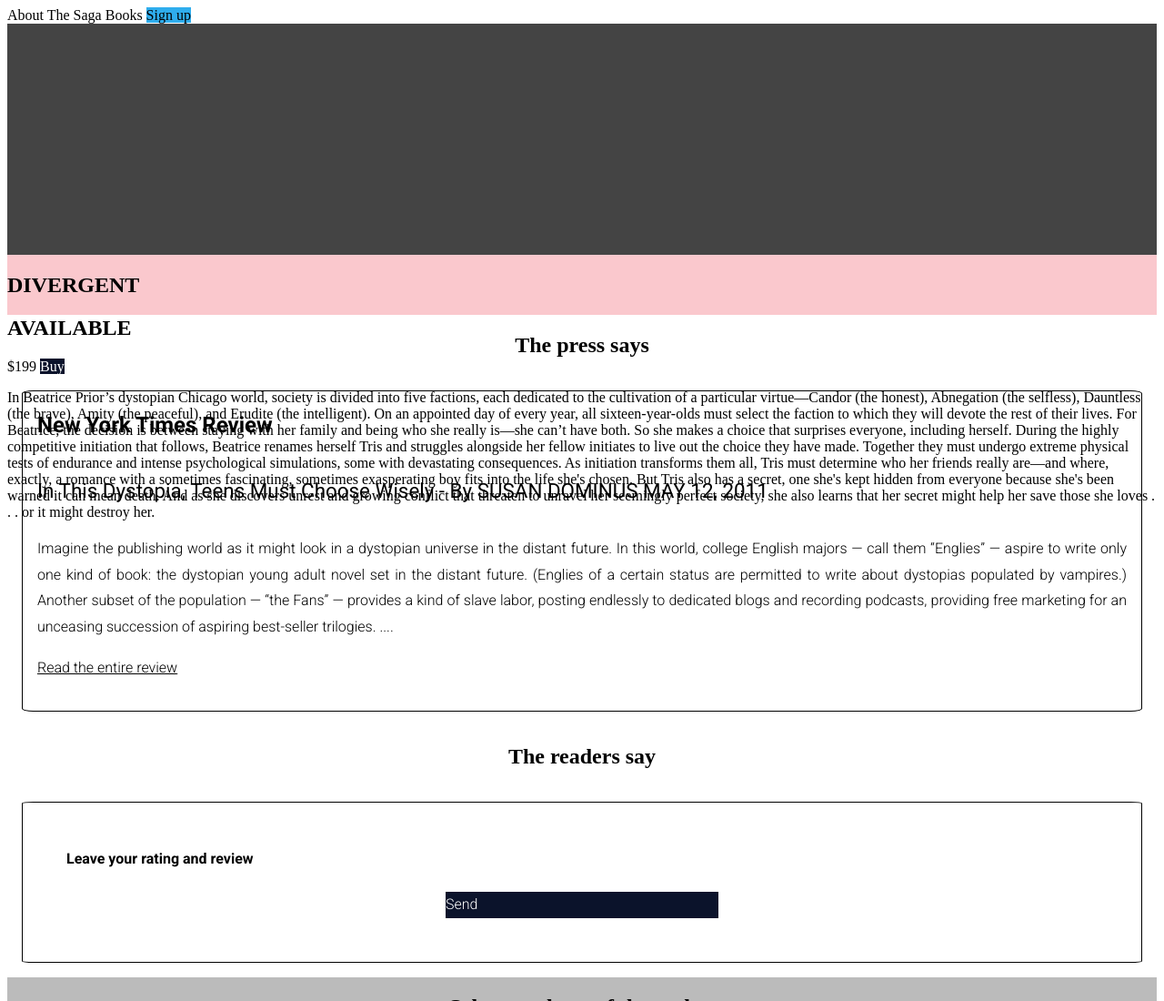
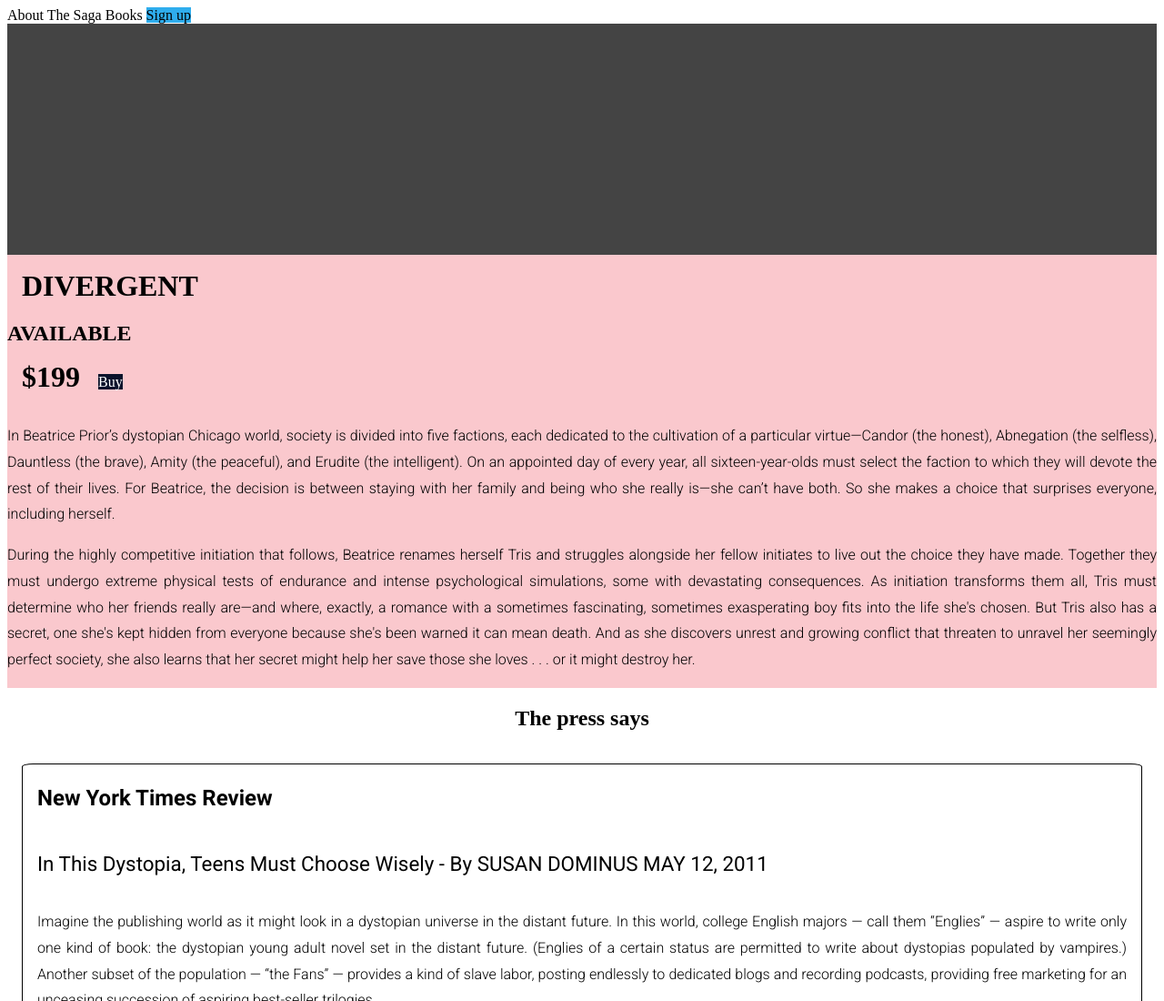
Before and after one commit to fedeagripa/polymer_ui, a website: page Demo/show.html in a window 1280 px wide. Shown: the top 1100 px of the page at 91% size. Drawn offline with Linux system fonts and the light colour scheme; files whose address does not match are found by name.

Commit message:
almost :)

```diff
--- a/Demo/show.html
+++ b/Demo/show.html
@@ -39,7 +39,6 @@
         }
         .book-detail{
             background-color: #fac8cd;
-            height: 20rem;
         }
 
         #example-full-height-container {
@@ -134,6 +133,13 @@
             line-height: 1.4;
         }
 
+        .book-spec{
+            text-align: justify;
+            font-family: Roboto;
+            line-height: 1.8;
+            font-weight: 300;
+        }
+
     </style>
     <style is="custom-style" include="iron-flex iron-flex-alignment"></style>
 
@@ -153,7 +159,7 @@
     </paper-header-panel>
 </div>
 <!--BOOK DETAIL START-->
-<div class="layout horizontal book-detail">
+<div class="layout horizontal book-detail" style="min-height:">
     <iron-grid>
     <div class="m2">
         <div id="example-full-height-container2">
@@ -162,14 +168,17 @@
     </div>
     <div class="xs10">
         <div class="xs12">
-            <div class="xs6"><h2>DIVERGENT</h2></div>
-            <div class="xs6" ><h2>AVAILABLE</h2></div>
-            <div class="xs12" ><span>$199</span></div>
-            <div class="xs12"><paper-button style="background-color:#0b132b;color:white">Buy</paper-button></div>
+            <div class="xs6"><h1 style="margin:1rem">DIVERGENT</h1></div>
+            <div class="xs6" ><h2 align:"right" style="margin-bottom:1rem">AVAILABLE</h2></div>
+            <div class="xs12" ><h1 style="margin-bottom:1rem;margin-top:0;margin-left:1rem">$199</h1></div>
+            <div class="xs12" style="margin-left:1rem"><paper-button style="background-color:#0b132b;color:white">Buy</paper-button></div>
         </div>
-        <div class="xs12">
+        <div class="xs12 book-spec">
              <p>In Beatrice Prior’s dystopian Chicago world, society is divided into five factions, each dedicated to the cultivation of a particular virtue—Candor (the honest), Abnegation (the selfless), Dauntless (the brave), Amity (the peaceful), and Erudite (the intelligent). On an appointed day of every year, all sixteen-year-olds must select the faction to which they will devote the rest of their lives. For Beatrice, the decision is between staying with her family and being who she really is—she can’t have both. So she makes a choice that surprises everyone, including herself.
-                During the highly competitive initiation that follows, Beatrice renames herself Tris and struggles alongside her fellow initiates to live out the choice they have made. Together they must undergo extreme physical tests of endurance and intense psychological simulations, some with devastating consequences. As initiation transforms them all, Tris must determine who her friends really are—and where, exactly, a romance with a sometimes fascinating, sometimes exasperating boy fits into the life she's chosen. But Tris also has a secret, one she's kept hidden from everyone because she's been warned it can mean death. And as she discovers unrest and growing conflict that threaten to unravel her seemingly perfect society, she also learns that her secret might help her save those she loves . . . or it might destroy her.</p>
+             </p>
+             <p>
+                During the highly competitive initiation that follows, Beatrice renames herself Tris and struggles alongside her fellow initiates to live out the choice they have made. Together they must undergo extreme physical tests of endurance and intense psychological simulations, some with devastating consequences. As initiation transforms them all, Tris must determine who her friends really are—and where, exactly, a romance with a sometimes fascinating, sometimes exasperating boy fits into the life she's chosen. But Tris also has a secret, one she's kept hidden from everyone because she's been warned it can mean death. And as she discovers unrest and growing conflict that threaten to unravel her seemingly perfect society, she also learns that her secret might help her save those she loves . . . or it might destroy her.
+            </p>
         </div>
     </div>
 </iron-grid>
```
